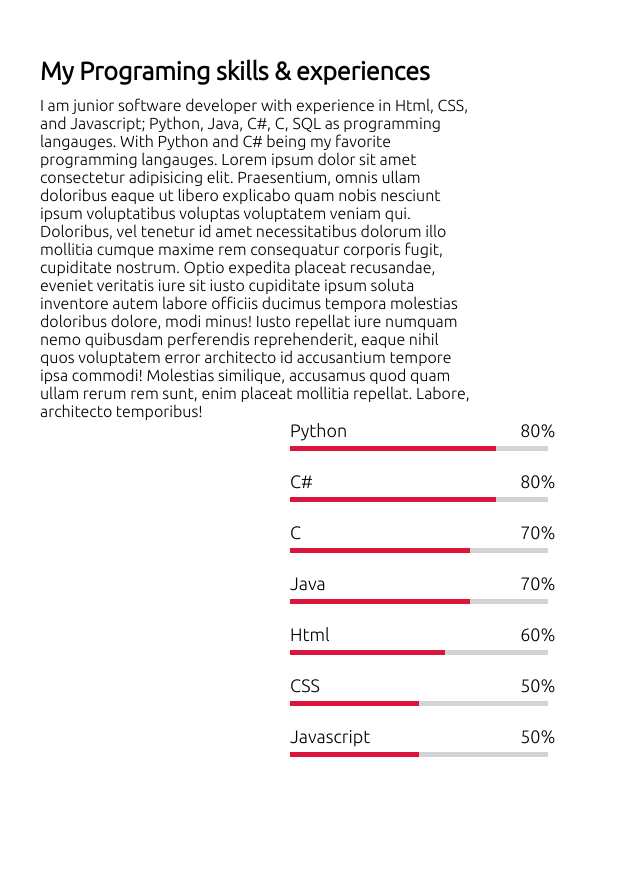
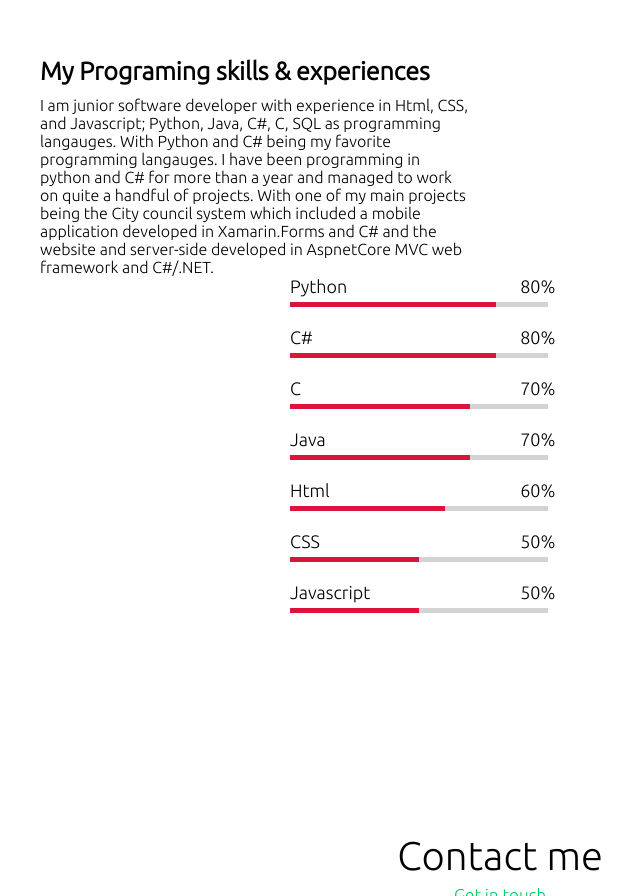
Before and after one commit to MarconiCodes/MyPortfolio, a plain HTML site: page index.html in a window 1280 px wide. Shown: the part 1574-2470 px from the top of the page, without its empty margins (140-780 px from the left). Drawn offline with nearby package versions, Linux system fonts and the light colour scheme; a script that the page names is missing.

Commit message:
modified skills section

```diff
--- a/index.html
+++ b/index.html
@@ -60,7 +60,7 @@
                         My Programing skills & experiences
                     </div>
                     <p>
-                        I am junior software developer with experience in Html, CSS, and Javascript; Python, Java, C#, C, SQL as programming langauges. With Python and C# being my favorite programming langauges. Lorem ipsum dolor sit amet consectetur adipisicing elit. Praesentium, omnis ullam doloribus eaque ut libero explicabo quam nobis nesciunt ipsum voluptatibus voluptas voluptatem veniam qui. Doloribus, vel tenetur id amet necessitatibus dolorum illo mollitia cumque maxime rem consequatur corporis fugit, cupiditate nostrum. Optio expedita placeat recusandae, eveniet veritatis iure sit iusto cupiditate ipsum soluta inventore autem labore officiis ducimus tempora molestias doloribus dolore, modi minus! Iusto repellat iure numquam nemo quibusdam perferendis reprehenderit, eaque nihil quos voluptatem error architecto id accusantium tempore ipsa commodi! Molestias similique, accusamus quod quam ullam rerum rem sunt, enim placeat mollitia repellat. Labore, architecto temporibus!
+                        I am junior software developer with experience in Html, CSS, and Javascript; Python, Java, C#, C, SQL as programming langauges. With Python and C# being my favorite programming langauges. I have been programming in python and C# for more than a year and managed to work on quite a handful of projects. With one of my main projects being the City council system which included a mobile application developed in Xamarin.Forms and C# and the website and server-side developed in AspnetCore MVC web framework and C#/.NET.
                     </p>
                 </div>
                 <div class="column-right">
```
